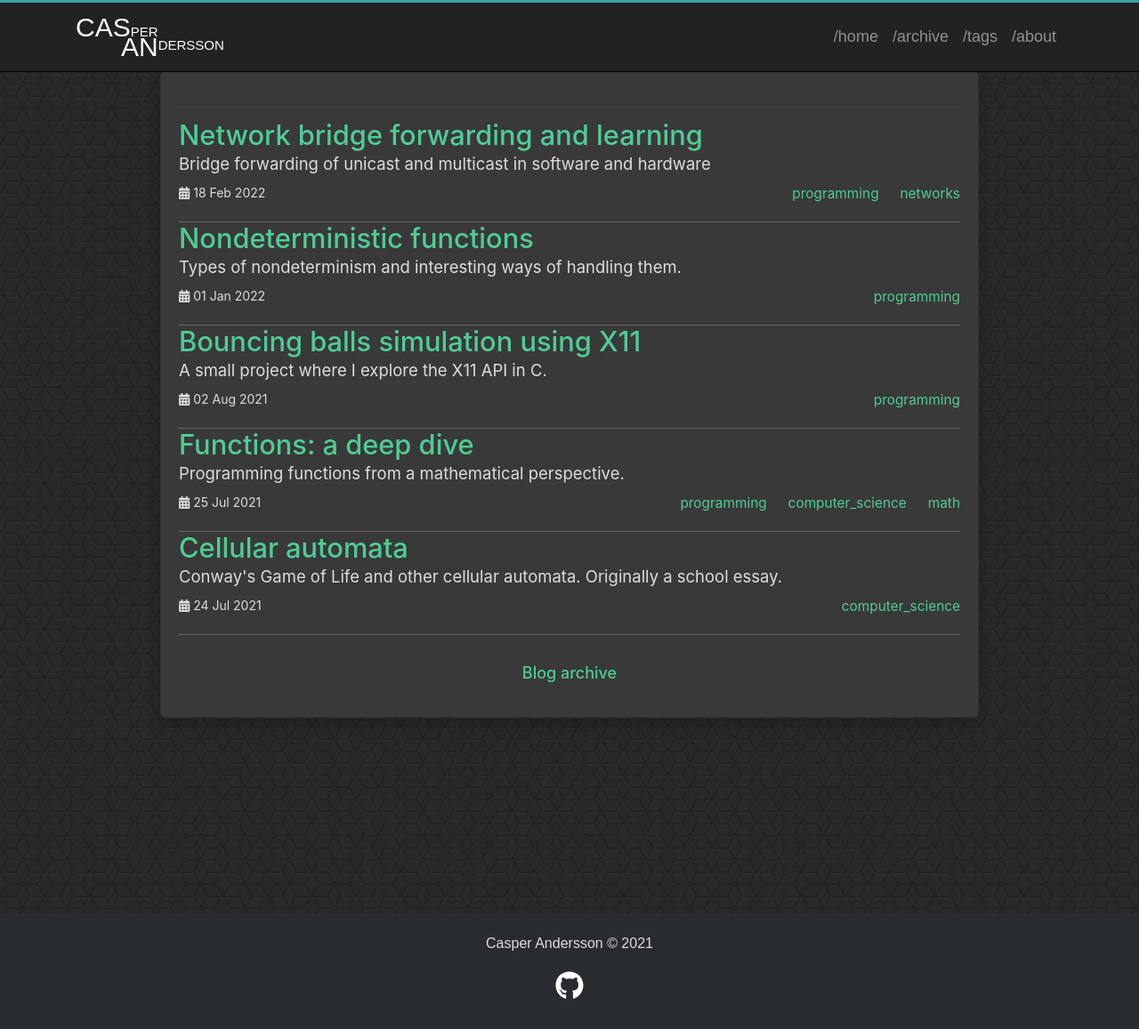
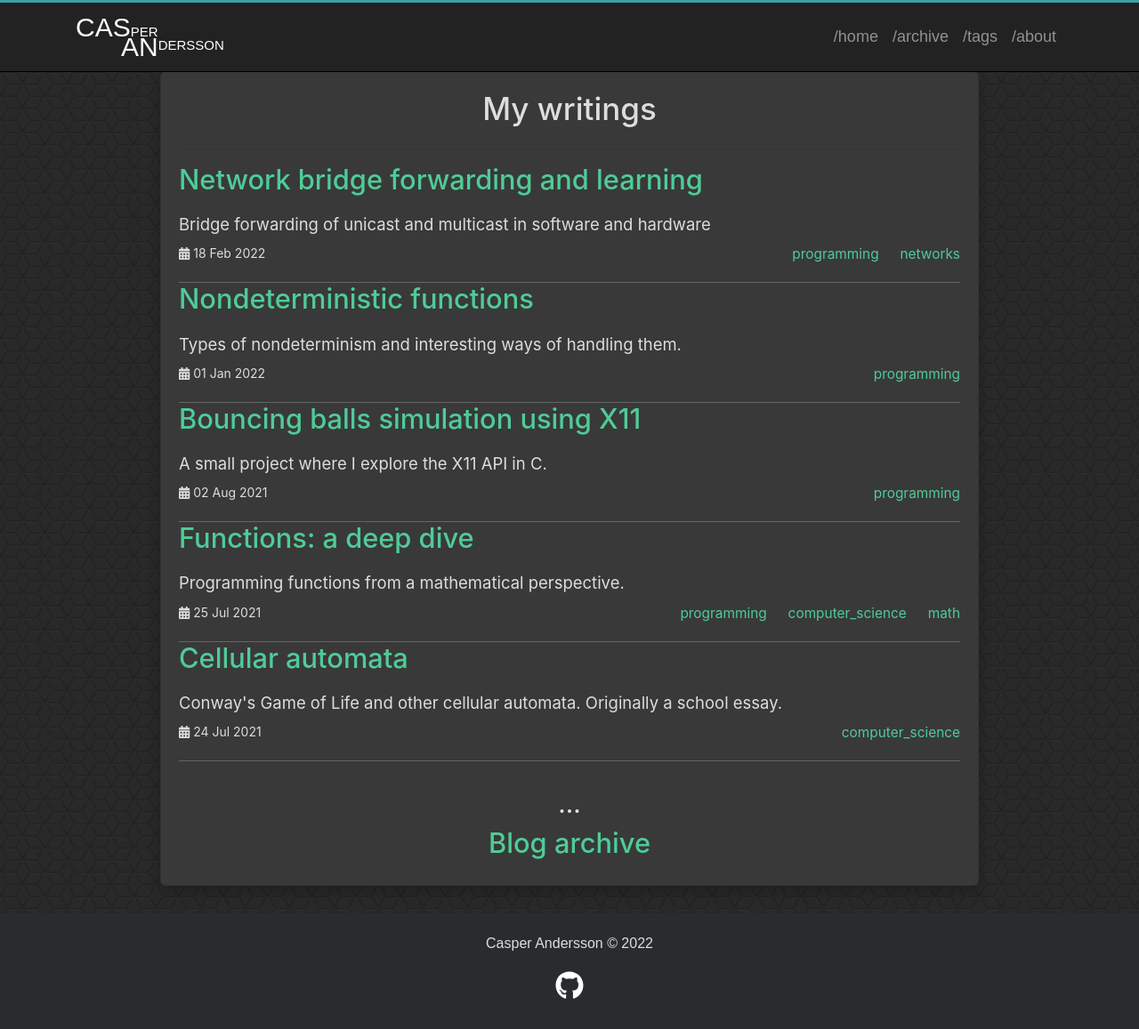
Before and after one commit to cappe987/cappe987.github.io, a Jekyll site: the page built from _layouts/home.html, in a window 1280 px wide and 1157 px high. Shown: the whole window at 89% size. Built offline with Jekyll 4.4.1, drawn with Linux system fonts in a browser that asks for light colours.

Commit message:
Misc. style changes

```diff
--- a/_config.yml
+++ b/_config.yml
@@ -11,7 +11,7 @@
 baseurl: ''
 
 author: Casper Andersson
-copyright: 2021
+copyright: 2022
 
 #share:
     #  facebook: true
--- a/assets/css/theme.scss
+++ b/assets/css/theme.scss
@@ -399,6 +399,7 @@
 
 .post-content p {
   font-size: 1.1em;
+  padding-top: 1em;
 }
 .post-content a {
   font-size: 1.1em;
@@ -495,3 +496,9 @@
 	margin-bottom: 2em;
 
 }
+
+// Allows for single linebreaks in .md file. Jekyll inserts <br/>
+// tags for single line breaks. This ignores them.
+p br {
+	display: none;
+}
```
Also changed, not shown: _layouts/home.html (+6 -2 lines), archive.html (+6 -1 lines).
